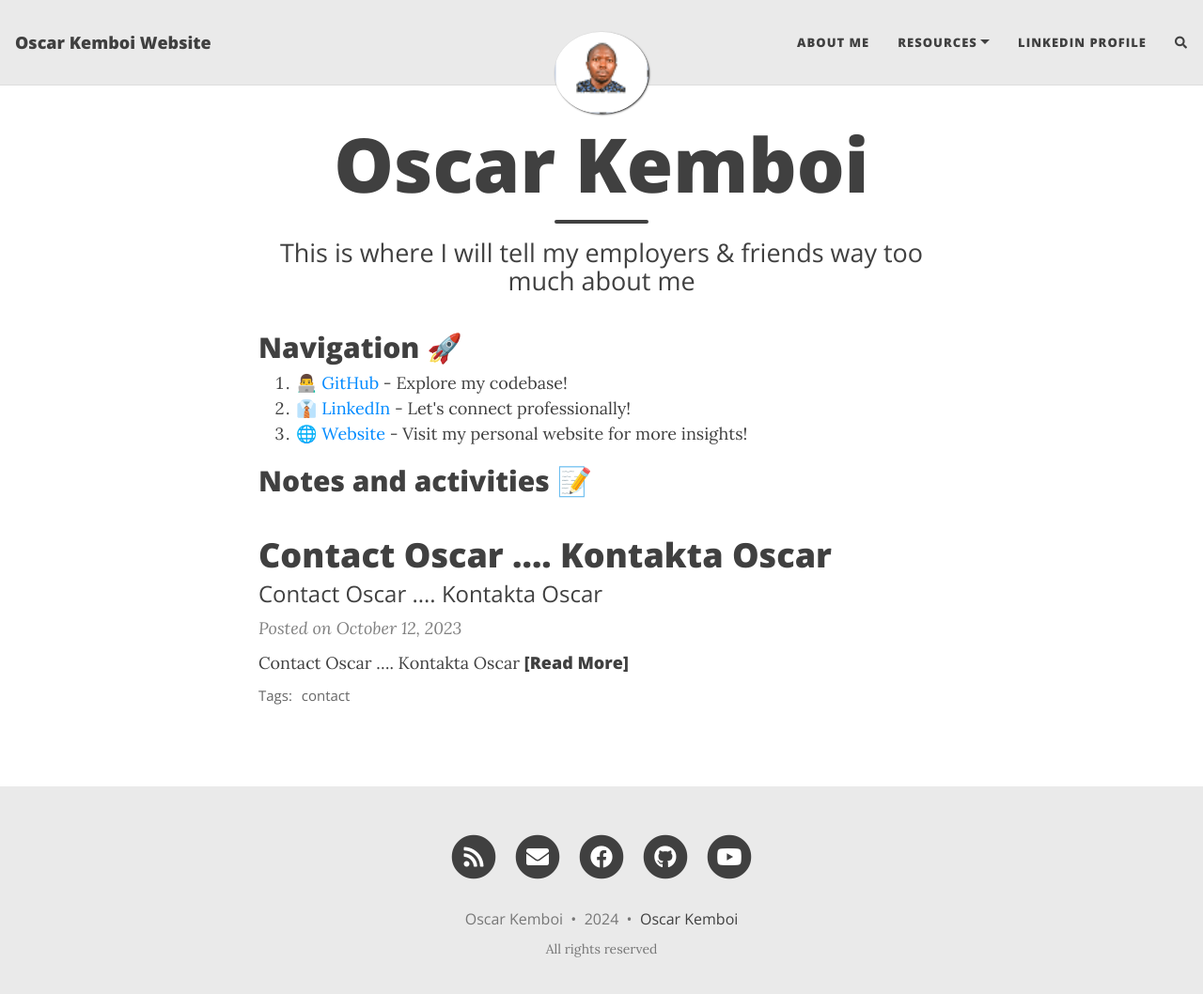
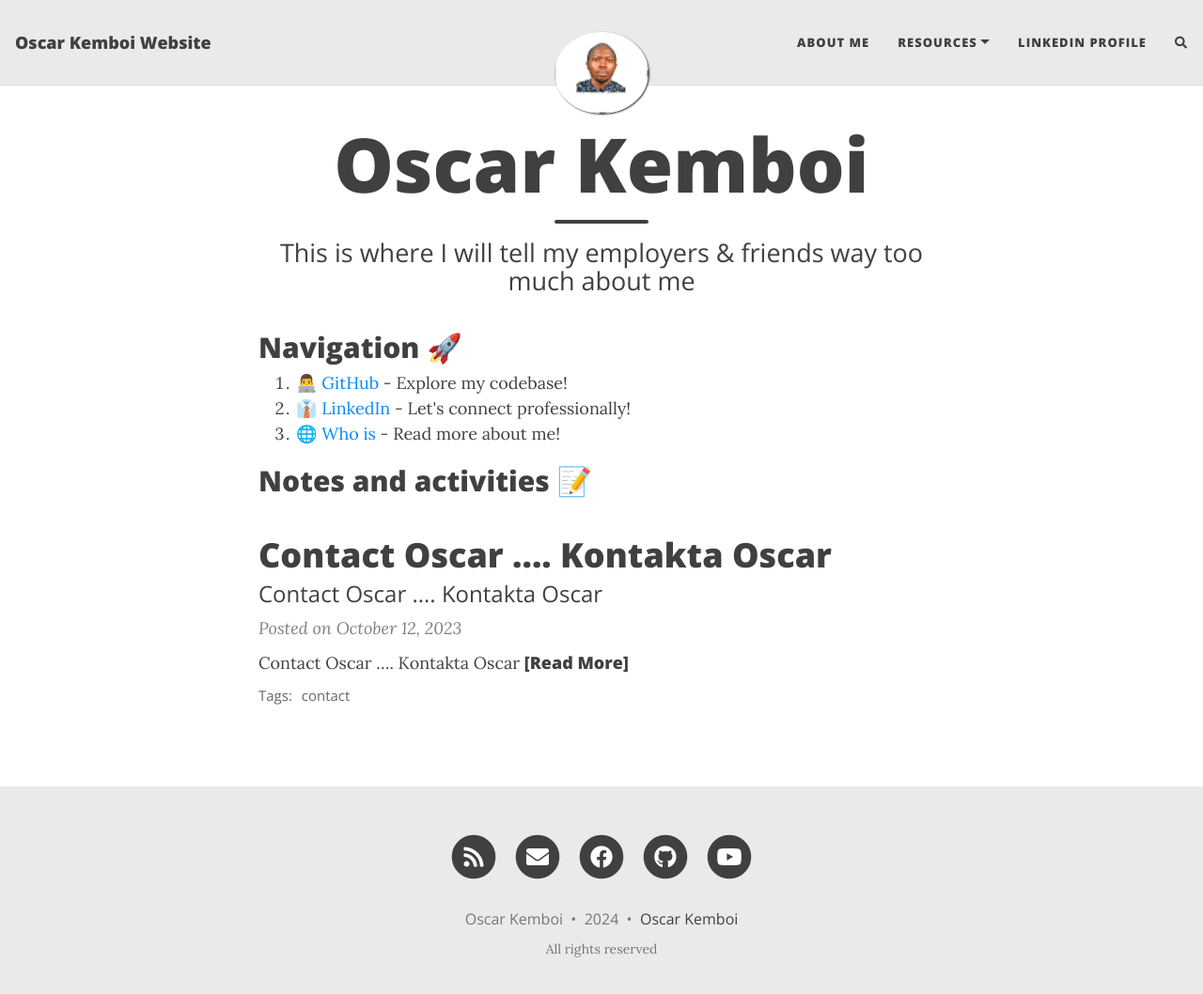
Before and after one commit to chito365/2023, a Jekyll site: the page built from index.html, in a window 1280 px wide and 1071 px high. Shown: the top 1058 px of the window at 94% size. Built offline with Jekyll 4.4.1, drawn with Linux system fonts in a browser that asks for light colours; nearby versions of some CDN libraries; the list of posts is cut into pages by our own code; comment, search, counter and statistics services are not loaded.

Commit message:
Update index.html

```diff
--- a/index.html
+++ b/index.html
@@ -10,7 +10,7 @@ subtitle: This is where I will tell my employers & friends way too much about me
 <ol>
     <li><a href="https://github.com/chito365">👨‍💻 GitHub</a> - Explore my codebase!</li>
     <li><a href="https://www.linkedin.com/in/oscarkip">👔 LinkedIn</a> - Let's connect professionally!</li>
-    <li><a href="https://chito365.github.io/2023/">🌐 Website</a> - Visit my personal website for more insights!</li>
+    <li><a href="https://chito365.github.io/2023/aboutme/">🌐 Who is</a> - Read more about me!</li>
 </ol>
 
 <h2>Notes and activities 📝</h2>
```
